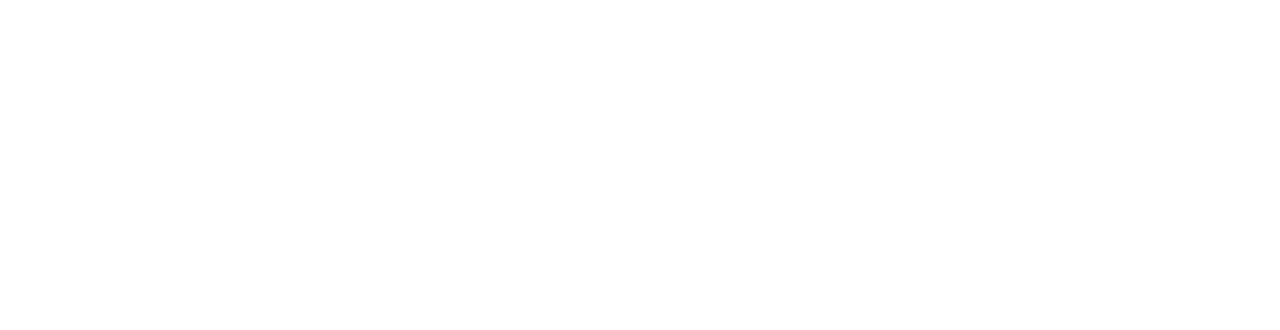
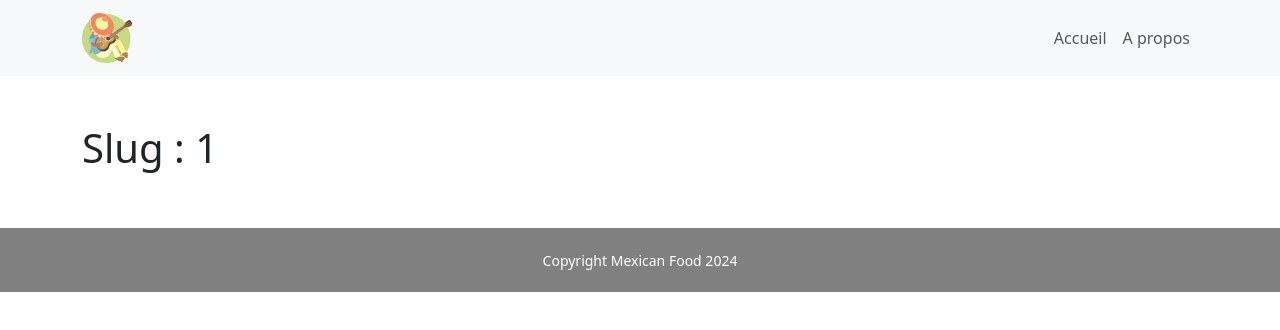
Before and after one commit to Zabesu28/react-exos, a React (Create React App) app: page /plat/1 in a window 1280 px wide. Before the commit this address had no page. Shown: the top 330 px of the page. Built offline with nearby package versions, Linux system fonts and the light colour scheme.

Commit message:
<feature>(DishDetails) : v1

```diff
--- a/src/App.js
+++ b/src/App.js
@@ -2,6 +2,7 @@
 import Home from "./pages/HomeComponent/Home.jsx";
 import Layout from "./components/LayoutComponent/Layout.jsx";
 import { Route, Routes } from "react-router-dom";
+import DishDetails from "./pages/DishDetailsComponent/DishDetails.jsx";
 
 function App() {
   return (
@@ -9,6 +10,7 @@
         <Routes>
           <Route element={<Layout />}>
             <Route index element={<Home />} />
+            <Route path="plat/:slug" element={<DishDetails />} />
           </Route>
         </Routes>
       </main>
--- a/src/components/DishComponent/Dish.jsx
+++ b/src/components/DishComponent/Dish.jsx
@@ -11,7 +11,7 @@
         <Card.Body>
           <Card.Title>{name}</Card.Title>
           <Card.Text>Prix : {price} euros</Card.Text>
-          <Button variant="primary">Go somewhere</Button>
+          <Button variant="primary">Voir +</Button>
         </Card.Body>
       </Card>
     </Col>
--- /dev/null
+++ b/src/pages/DishDetailsComponent/DishDetails.jsx
@@ -0,0 +1,16 @@
+import React from "react";
+import { useParams } from "react-router-dom";
+import Container from "react-bootstrap/Container";
+import Row from "react-bootstrap/Row";
+
+const DishDetails = () => {
+  const { slug } = useParams();
+  return (
+    <Container className="pt-5 pb-5">
+      <Row>
+        <h1>Slug : {slug}</h1>
+      </Row>
+    </Container>
+  );
+};
+export default DishDetails;
```
